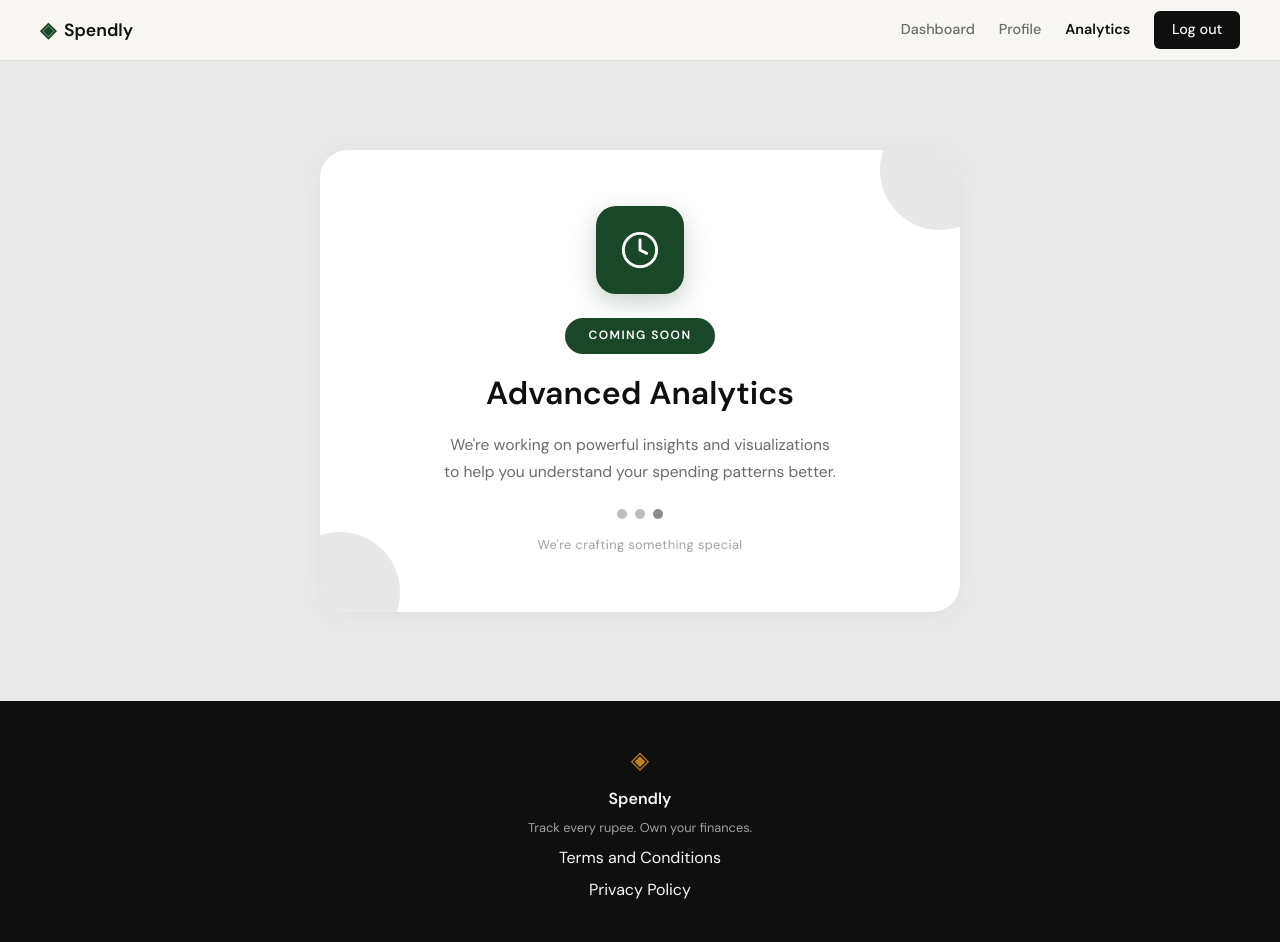
After one commit to Faizan7891/Spendly, a Flask app: page /analytics in a window 1280 px wide. The commit adds this page. Run offline with Flask 3, Linux system fonts and the light colour scheme; a user stored in the database is signed in.

Commit message:
added analytic comming soon button

```diff
--- a/app.py
+++ b/app.py
@@ -209,6 +209,13 @@ def profile():
                            active_range=active_range, presets=presets)
 
 
+@app.route("/analytics")
+def analytics():
+    if not session.get("user_id"):
+        return redirect(url_for("login", next="/analytics"))
+    return render_template("analytics.html")
+
+
 @app.route("/expenses/add")
 def add_expense():
     return "Add expense — coming in Step 7"
--- a/static/css/style.css
+++ b/static/css/style.css
@@ -102,6 +102,7 @@ a { color: inherit; text-decoration: none; }
 
 .nav-links a { color: var(--ink-muted); transition: color 0.2s; }
 .nav-links a:hover { color: var(--ink); }
+.nav-links a.nav-active { color: var(--ink); font-weight: 600; }
 
 .nav-cta {
     background: var(--ink) !important;
@@ -852,3 +853,133 @@ a { color: inherit; text-decoration: none; }
     .prof-stats { grid-template-columns: 1fr; }
     .prof-body  { grid-template-columns: 1fr; }
 }
+
+/* ------------------------------------------------------------------ */
+/* Analytics — Coming Soon                                             */
+/* ------------------------------------------------------------------ */
+
+.cs-page {
+    min-height: calc(100vh - 60px - 100px);
+    background: #ebebeb;
+    display: flex;
+    align-items: center;
+    justify-content: center;
+    padding: 3rem 2rem;
+}
+
+.cs-card {
+    position: relative;
+    background: var(--paper-card);
+    border-radius: 28px;
+    width: 100%;
+    max-width: 640px;
+    overflow: hidden;
+    box-shadow: 0 4px 32px rgba(0, 0, 0, 0.06);
+}
+
+/* Decorative corner circles */
+.cs-corner {
+    position: absolute;
+    width: 120px;
+    height: 120px;
+    border-radius: 50%;
+    background: #e8e8e8;
+    pointer-events: none;
+}
+
+.cs-corner--tr {
+    top: -40px;
+    right: -40px;
+}
+
+.cs-corner--bl {
+    bottom: -40px;
+    left: -40px;
+}
+
+.cs-card-body {
+    position: relative;
+    z-index: 1;
+    padding: 3.5rem 3rem 3rem;
+    display: flex;
+    flex-direction: column;
+    align-items: center;
+    text-align: center;
+    gap: 1.25rem;
+}
+
+/* App-icon style clock */
+.cs-icon-wrap {
+    width: 88px;
+    height: 88px;
+    background: var(--accent);
+    border-radius: 20px;
+    display: flex;
+    align-items: center;
+    justify-content: center;
+    margin-bottom: 0.25rem;
+    box-shadow: 0 8px 24px rgba(26, 71, 42, 0.25);
+}
+
+.cs-icon-wrap svg {
+    width: 40px;
+    height: 40px;
+    color: #ffffff;
+    stroke-width: 1.75;
+}
+
+/* Filled dark green pill */
+.cs-pill {
+    display: inline-block;
+    background: var(--accent);
+    color: #ffffff;
+    font-size: 0.75rem;
+    font-weight: 600;
+    letter-spacing: 0.12em;
+    text-transform: uppercase;
+    padding: 0.5rem 1.5rem;
+    border-radius: 999px;
+}
+
+.cs-title {
+    font-family: var(--font-body);
+    font-size: clamp(1.6rem, 3vw, 2rem);
+    font-weight: 700;
+    color: var(--ink);
+    line-height: 1.2;
+    margin: 0;
+}
+
+.cs-text {
+    font-size: 0.975rem;
+    color: var(--ink-muted);
+    line-height: 1.7;
+    max-width: 420px;
+}
+
+/* Three dots */
+.cs-dots {
+    display: flex;
+    align-items: center;
+    gap: 0.5rem;
+    margin-top: 0.25rem;
+}
+
+.cs-dot {
+    width: 10px;
+    height: 10px;
+    border-radius: 50%;
+    background: #c0bfbf;
+}
+
+.cs-dot--active {
+    background: #8a8a8a;
+}
+
+.cs-caption {
+    font-size: 0.8rem;
+    color: var(--ink-faint);
+    letter-spacing: 0.03em;
+    margin-top: -0.25rem;
+    margin-bottom: 0.5rem;
+}
--- /dev/null
+++ b/templates/analytics.html
@@ -0,0 +1,35 @@
+{% extends "base.html" %}
+
+{% block title %}Analytics — Spendly{% endblock %}
+
+{% block content %}
+<section class="cs-page">
+    <div class="cs-card">
+        <div class="cs-corner cs-corner--tr"></div>
+        <div class="cs-corner cs-corner--bl"></div>
+
+        <div class="cs-card-body">
+            <div class="cs-icon-wrap">
+                <i data-lucide="clock"></i>
+            </div>
+
+            <span class="cs-pill">Coming Soon</span>
+
+            <h1 class="cs-title">Advanced Analytics</h1>
+
+            <p class="cs-text">
+                We're working on powerful insights and visualizations<br>
+                to help you understand your spending patterns better.
+            </p>
+
+            <div class="cs-dots">
+                <span class="cs-dot"></span>
+                <span class="cs-dot"></span>
+                <span class="cs-dot cs-dot--active"></span>
+            </div>
+
+            <p class="cs-caption">We're crafting something special</p>
+        </div>
+    </div>
+</section>
+{% endblock %}
--- a/templates/base.html
+++ b/templates/base.html
@@ -20,8 +20,9 @@
             </a>
             <div class="nav-links">
                 {% if session.user_id %}
-                <a href="{{ url_for('dashboard') }}">Dashboard</a>
-                <a href="{{ url_for('profile') }}">Profile</a>
+                <a href="{{ url_for('dashboard') }}" class="{{ 'nav-active' if request.endpoint == 'dashboard' else '' }}">Dashboard</a>
+                <a href="{{ url_for('profile') }}" class="{{ 'nav-active' if request.endpoint == 'profile' else '' }}">Profile</a>
+                <a href="{{ url_for('analytics') }}" class="{{ 'nav-active' if request.endpoint == 'analytics' else '' }}">Analytics</a>
                 <a href="{{ url_for('logout') }}" class="nav-cta">Log out</a>
                 {% else %}
                 <a href="{{ url_for('login') }}">Sign in</a>
```
Also changed, not shown: .claude/specs/06-date-filter.md.
